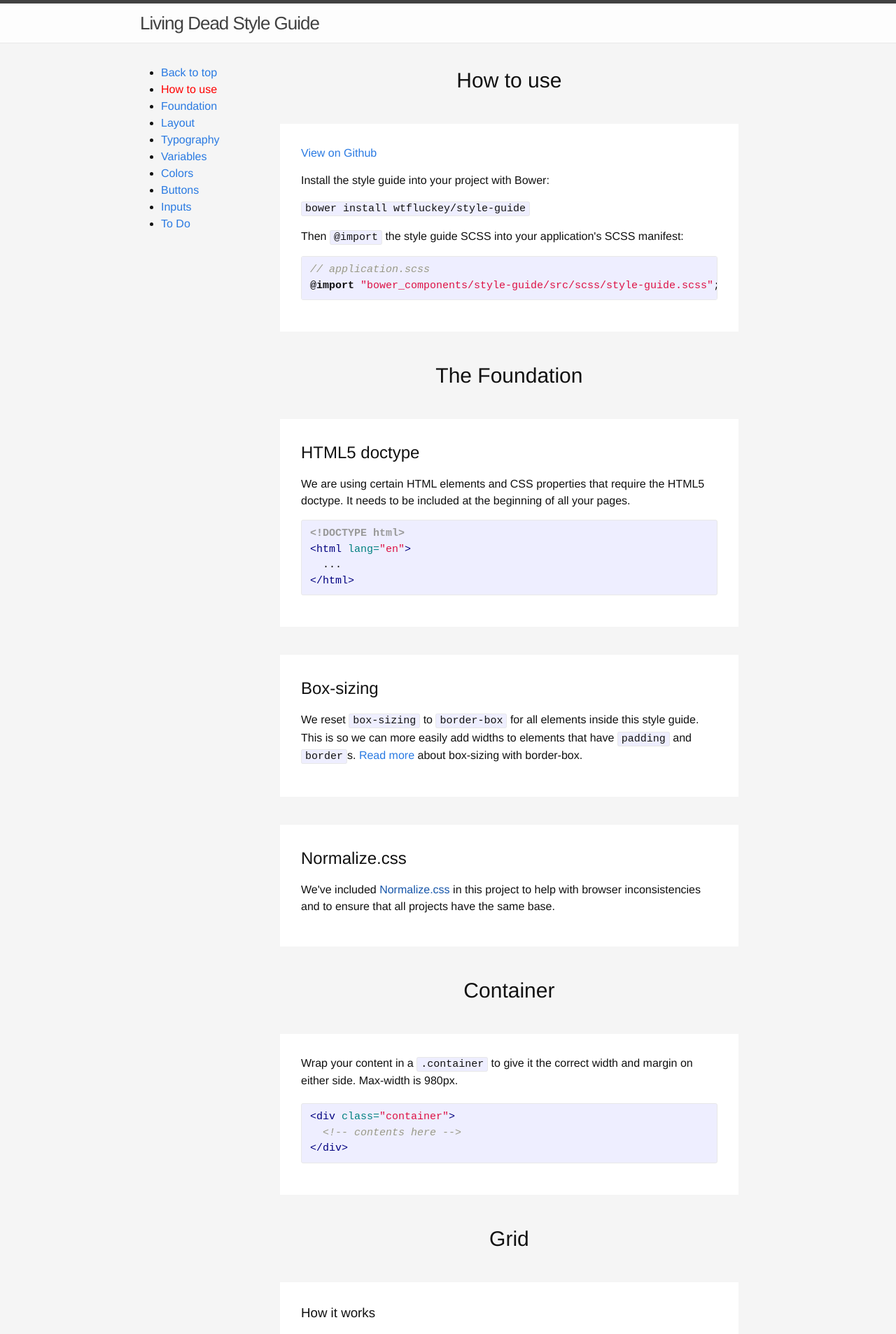
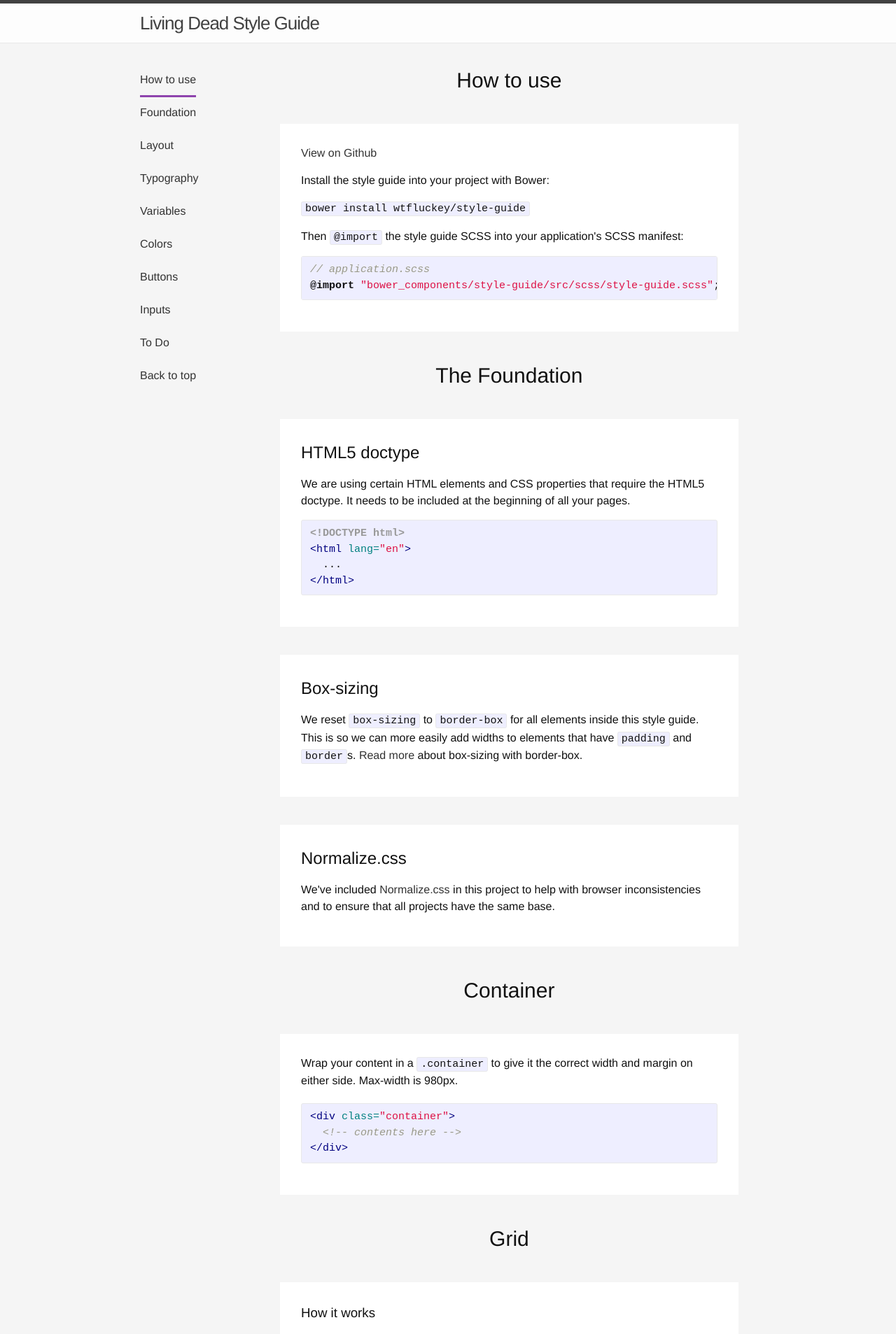
Before and after one commit to wtfluckey/style-guide, a Jekyll site: the page built from index.html, in a window 1280 px wide. Shown: the top 1907 px of the page at 70% size. Built offline with Jekyll 4.4.1, drawn with Linux system fonts in a browser that asks for light colours; nearby versions of some CDN libraries.

Commit message:
styles for the sidebar and active states

```diff
--- a/_sass/_style-guide-specific.scss
+++ b/_sass/_style-guide-specific.scss
@@ -113,7 +113,14 @@
 }
 
 nav {
-  a.active {
-    color: red;
+  a {
+    display: inline-block;
+    padding: 10px 0;
+    border-bottom: 3px solid transparent;
+
+    &.active {
+      border-bottom: 3px solid $purple;
+
+    }
   }
 }
--- a/index.html
+++ b/index.html
@@ -7,8 +7,7 @@ layout: default
   <div class="row">
     <div class="column one-fourth">
       <nav id="js-nav">
-        <ul class="sidebar-list">
-          <li><a href="#back-to-top">Back to top</a></li>
+        <ul class="sidebar-list no-bullets">
           <li><a href="#how-to-use">How to use</a></li>
           <li><a href="#foundation">Foundation</a></li>
           <li><a href="#layout">Layout</a></li>
--- a/src/scss/style-guide/_base.scss
+++ b/src/scss/style-guide/_base.scss
@@ -100,12 +100,8 @@ h1, h2, h3, h4, h5, h6 {
  * Links
  */
 a {
-    color: $brand-color;
+    color: $black;
     text-decoration: none;
-
-    &:visited {
-        color: darken($brand-color, 15%);
-    }
 
     &:hover {
         color: $text-color;
```
Also changed, not shown: other parts of index.html (+1 -0 lines).
